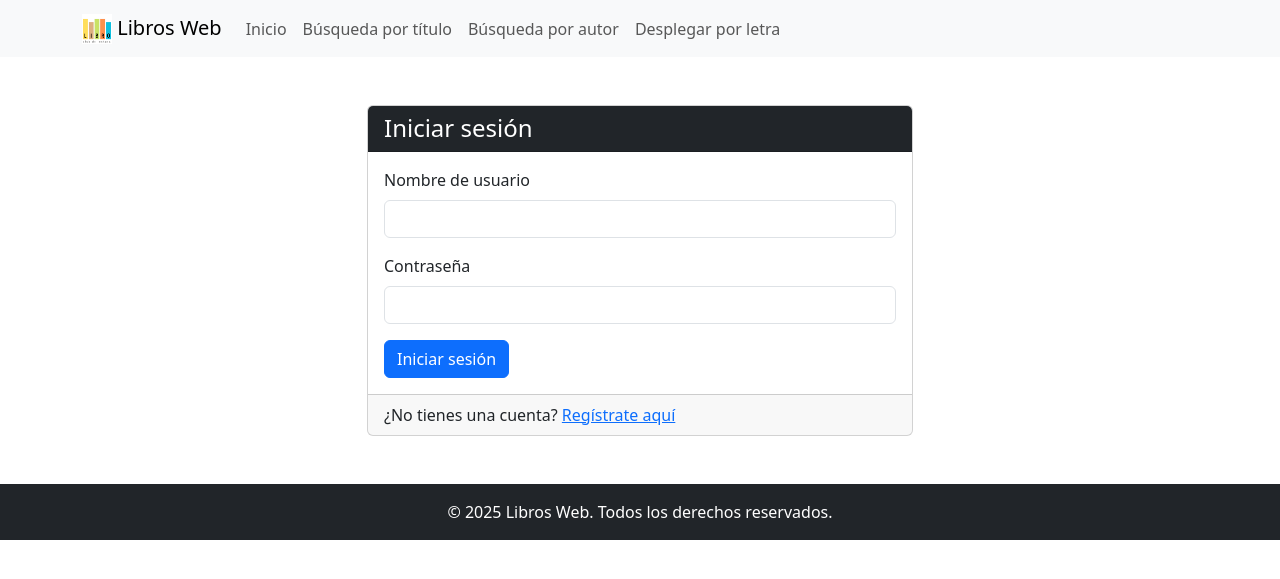
After one commit to fdcirettg/curso_ds4, a Flask app: template movieDB/templates/login.html in a window 1280 px wide. The commit adds this page. Shown: the top 579 px of the page. Run offline with Flask 3, Linux system fonts and the light colour scheme; the template is opened without the code that fills it, so the values that code supplies are empty.

Commit message:
movieDB: Ya funciona login

```diff
--- /dev/null
+++ b/movieDB/templates/login.html
@@ -0,0 +1,33 @@
+{% extends 'base.html' %}
+
+{% block title %}Iniciar sesión{% endblock %}
+
+{% block body %}
+<div class="container mt-5">
+    <div class="row">
+        <div class="col-md-6 offset-md-3">
+            <div class="card">
+                <div class="card-header bg-dark text-white">
+                    <h4 class="mb-0">Iniciar sesión</h4>
+                </div>
+                <div class="card-body">
+                    <form method="post">
+                        <div class="mb-3">
+                            <label for="username" class="form-label">Nombre de usuario</label>
+                            <input type="text" class="form-control" id="username" name="username" required>
+                        </div>
+                        <div class="mb-3">
+                            <label for="password" class="form-label">Contraseña</label>
+                            <input type="password" class="form-control" id="password" name="password" required>
+                        </div>
+                        <button type="submit" class="btn btn-primary">Iniciar sesión</button>
+                    </form>
+                </div>
+                <div class="card-footer">
+                    <p class="mb-0">¿No tienes una cuenta? <a href="/register">Regístrate aquí</a></p>
+                </div>
+            </div>
+        </div>
+    </div>
+</div>
+{% endblock %}
```
Also changed, not shown: movieDB/app.py (+16 -0 lines), movieDB/templates/base.html (+14 -0 lines).
